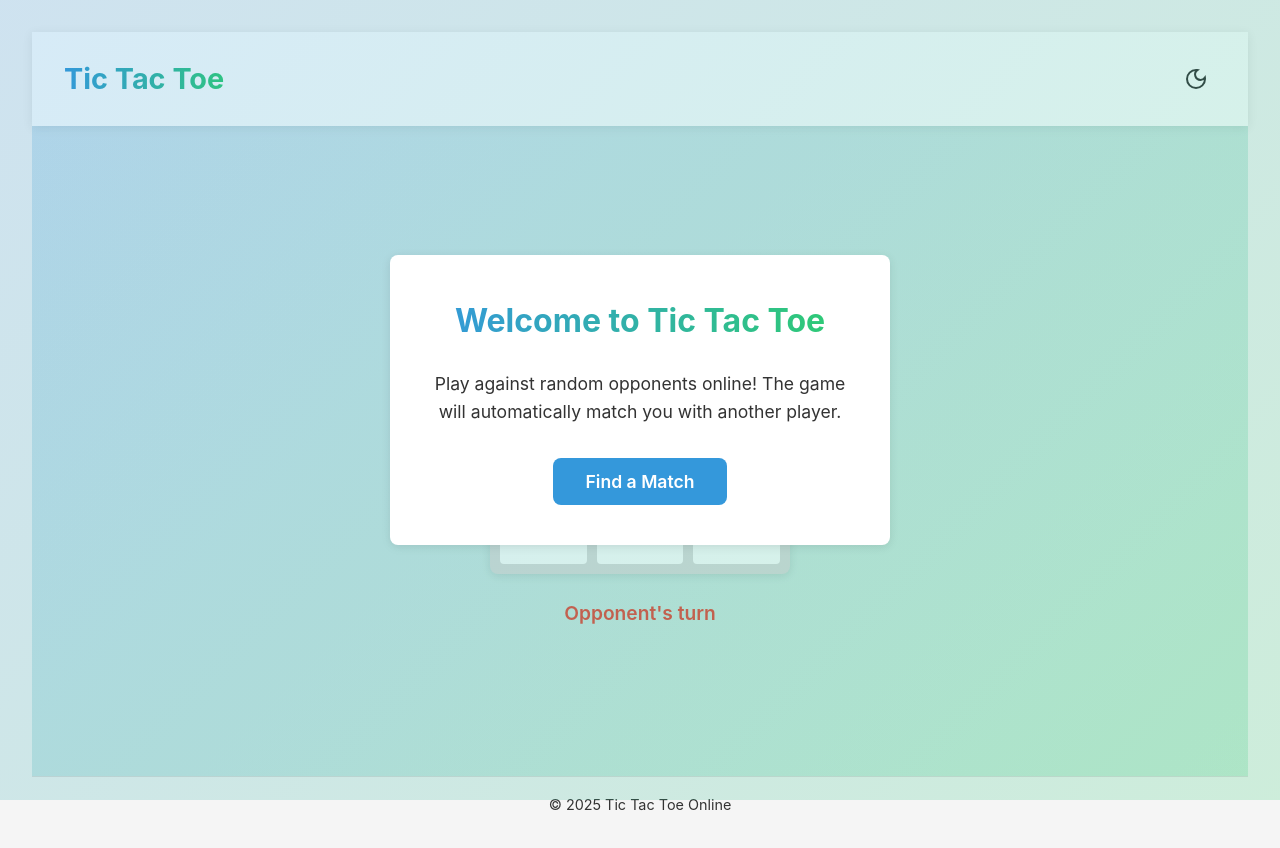
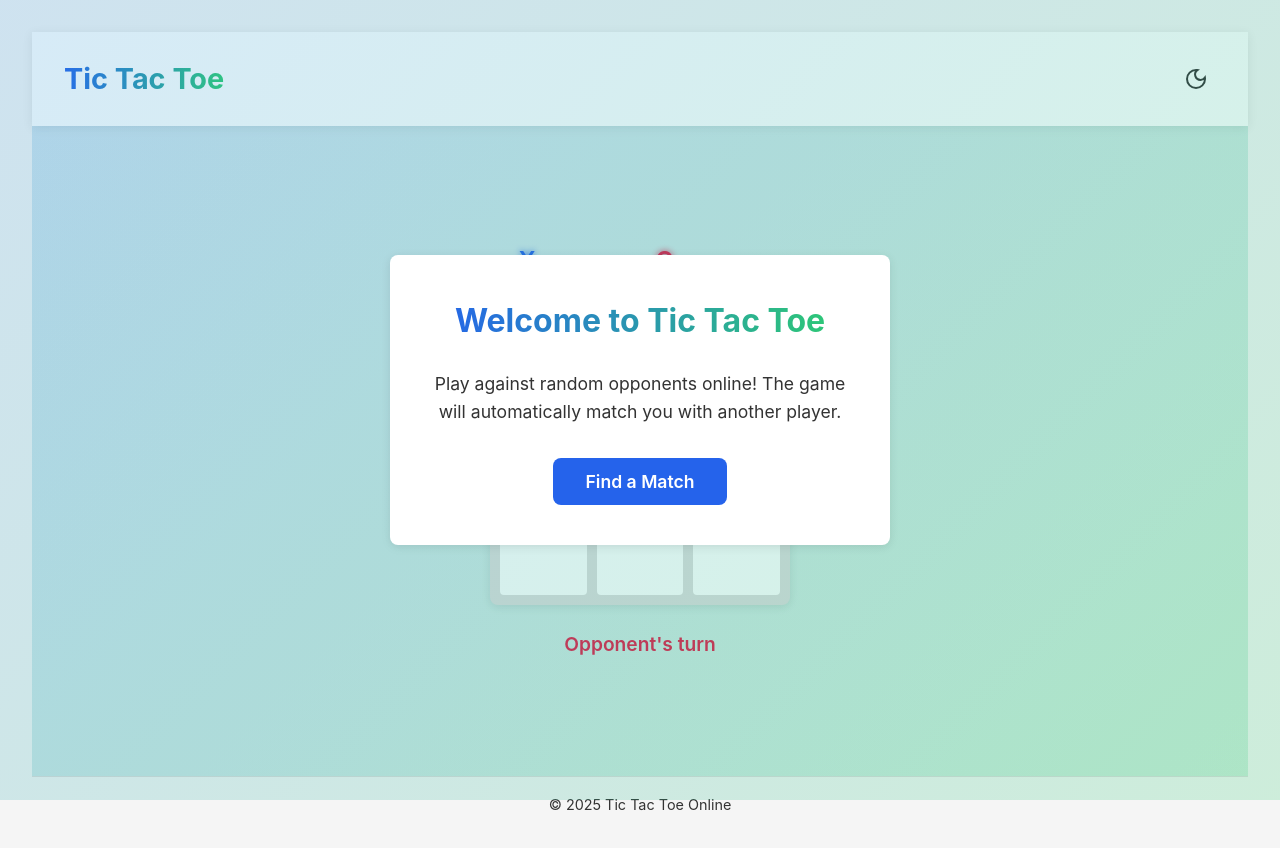
Before and after one commit to abhishekpawan/TicTacToe, a React (Vite) app in the folder client/: page / in a window 1280 px wide. Shown: the top 848 px of the page. Built offline with nearby package versions, Linux system fonts and the light colour scheme; no server answers.

Commit message:
chnaged colour of the X and O

```diff
--- a/client/src/App.css
+++ b/client/src/App.css
@@ -2,8 +2,8 @@
   /* Light theme colors */
   --bg-color-light: #f5f5f5;
   --text-color-light: #333333;
-  --primary-color-light: #3498db;
-  --secondary-color-light: #e74c3c;
+  --primary-color-light: #2563eb; /* X - Vibrant blue */
+  --secondary-color-light: #e11d48; /* O - Vibrant red */
   --accent-color-light: #2ecc71;
   --border-color-light: #dddddd;
   --card-bg-light: #ffffff;
@@ -12,8 +12,8 @@
   /* Dark theme colors */
   --bg-color-dark: #1a1a2e;
   --text-color-dark: #e6e6e6;
-  --primary-color-dark: #4a9eff;
-  --secondary-color-dark: #ff6b6b;
+  --primary-color-dark: #60a5fa; /* X - Brighter blue for dark mode */
+  --secondary-color-dark: #fb7185; /* O - Brighter red for dark mode */
   --accent-color-dark: #4ecca3;
   --border-color-dark: #444444;
   --card-bg-dark: #242442;
--- a/client/src/App.tsx
+++ b/client/src/App.tsx
@@ -1,4 +1,3 @@
-import React from 'react';
 import './App.css';
 import { ThemeProvider } from './contexts/ThemeContext';
 import { SocketProvider } from './contexts/SocketContext';
--- a/client/src/components/Board/Board.css
+++ b/client/src/components/Board/Board.css
@@ -3,6 +3,38 @@
   flex-direction: column;
   align-items: center;
   margin: 2rem auto;
+}
+
+/* Player indicators */
+.player-indicators {
+  display: flex;
+  justify-content: center;
+  gap: 2rem;
+  margin-bottom: 1.5rem;
+}
+
+.player-mark {
+  display: flex;
+  align-items: center;
+  gap: 0.5rem;
+  font-weight: 600;
+}
+
+.x-indicator {
+  color: var(--primary-color);
+  font-size: 1.5rem;
+  filter: drop-shadow(0 0 3px var(--primary-color));
+}
+
+.o-indicator {
+  color: var(--secondary-color);
+  font-size: 1.5rem;
+  filter: drop-shadow(0 0 3px var(--secondary-color));
+}
+
+.player-label {
+  font-size: 0.9rem;
+  opacity: 0.9;
 }
 
 .board {
@@ -29,6 +61,14 @@
     height: 270px;
     gap: 8px;
     padding: 8px;
+  }
+
+  .player-indicators {
+    gap: 1rem;
+  }
+
+  .x-indicator, .o-indicator {
+    font-size: 1.2rem;
   }
 }
 
--- a/client/src/components/Board/Board.tsx
+++ b/client/src/components/Board/Board.tsx
@@ -11,6 +11,17 @@ const Board: React.FC = () => {
 
   return (
     <div className="board-container">
+      <div className="player-indicators">
+        <div className="player-mark">
+          <span className="x-indicator">X</span>
+          <span className="player-label">{playerMark === 'X' ? '(You)' : '(Opponent)'}</span>
+        </div>
+        <div className="player-mark">
+          <span className="o-indicator">O</span>
+          <span className="player-label">{playerMark === 'O' ? '(You)' : '(Opponent)'}</span>
+        </div>
+      </div>
+
       <div className={`board ${isGameOver ? 'game-over' : ''}`}>
         {board.map((value, index) => (
           <Cell
@@ -22,6 +33,7 @@ const Board: React.FC = () => {
           />
         ))}
       </div>
+
       {!isGameOver && (
         <div className="turn-indicator">
           {isPlayerTurn ? (
--- a/client/src/components/Board/Cell.css
+++ b/client/src/components/Board/Cell.css
@@ -39,8 +39,18 @@
   width: 60%;
   height: 60%;
   stroke: currentColor;
-  stroke-width: 2;
+  stroke-width: 2.5;
   fill: none;
+}
+
+/* Add glow effect to X */
+.x-mark {
+  filter: drop-shadow(0 0 3px var(--primary-color));
+}
+
+/* Add glow effect to O */
+.o-mark {
+  filter: drop-shadow(0 0 3px var(--secondary-color));
 }
 
 .x-mark-line1, .x-mark-line2 {
--- a/client/src/contexts/GameContext.tsx
+++ b/client/src/contexts/GameContext.tsx
@@ -1,7 +1,5 @@
 import React, { createContext, useContext, useEffect, useState, ReactNode } from 'react';
 import { useSocket } from './SocketContext';
-import { Socket } from 'socket.io-client';
-import { ServerToClientEvents, ClientToServerEvents } from '../types/socket';
 
 type Player = {
   id: string;
```
